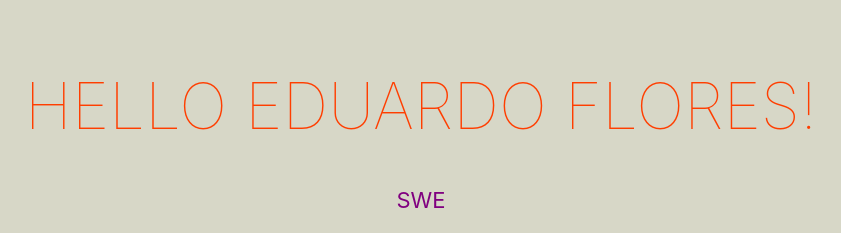
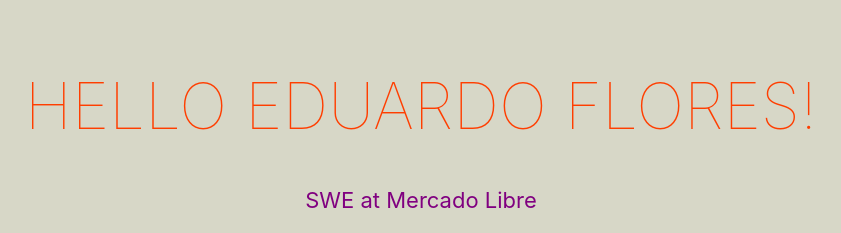
Before and after one commit to fronzec/svelte-projects, a Svelte app in the folder hello-world/: page / in a window 1280 px wide. Shown: the top 233 px of the page, without its empty margins (219-1060 px from the left). Built offline with nearby package versions, Linux system fonts and the light colour scheme; grey boxes are pictures that could not be loaded.

Commit message:
new: creating our new Component About and adding to entry app

```diff
--- a/hello-world/src/App.svelte
+++ b/hello-world/src/App.svelte
@@ -1,12 +1,14 @@
 <script>
+	import About from "./components/About.svelte";
 	export let name;
 	export let lastName;
 	let svelteLogo = 'https://arepa.s3.amazonaws.com/svelte-logo.png';
+
 </script>
 
 <main>
 	<h1>Hello {name} {lastName}!</h1>
-	<p>SWE</p>
+	<About/>
 	<img src="{svelteLogo}" alt="Svelte">
 </main>
 
--- /dev/null
+++ b/hello-world/src/components/About.svelte
@@ -0,0 +1,14 @@
+<script>
+    let someText = 'SWE at Mercado Libre';
+</script>
+
+<style>
+    p {
+        color: var(--theme-color);
+        font-size: 22px;
+    }
+</style>
+
+<div class="About">
+    <p>{someText}</p>
+</div>
```
